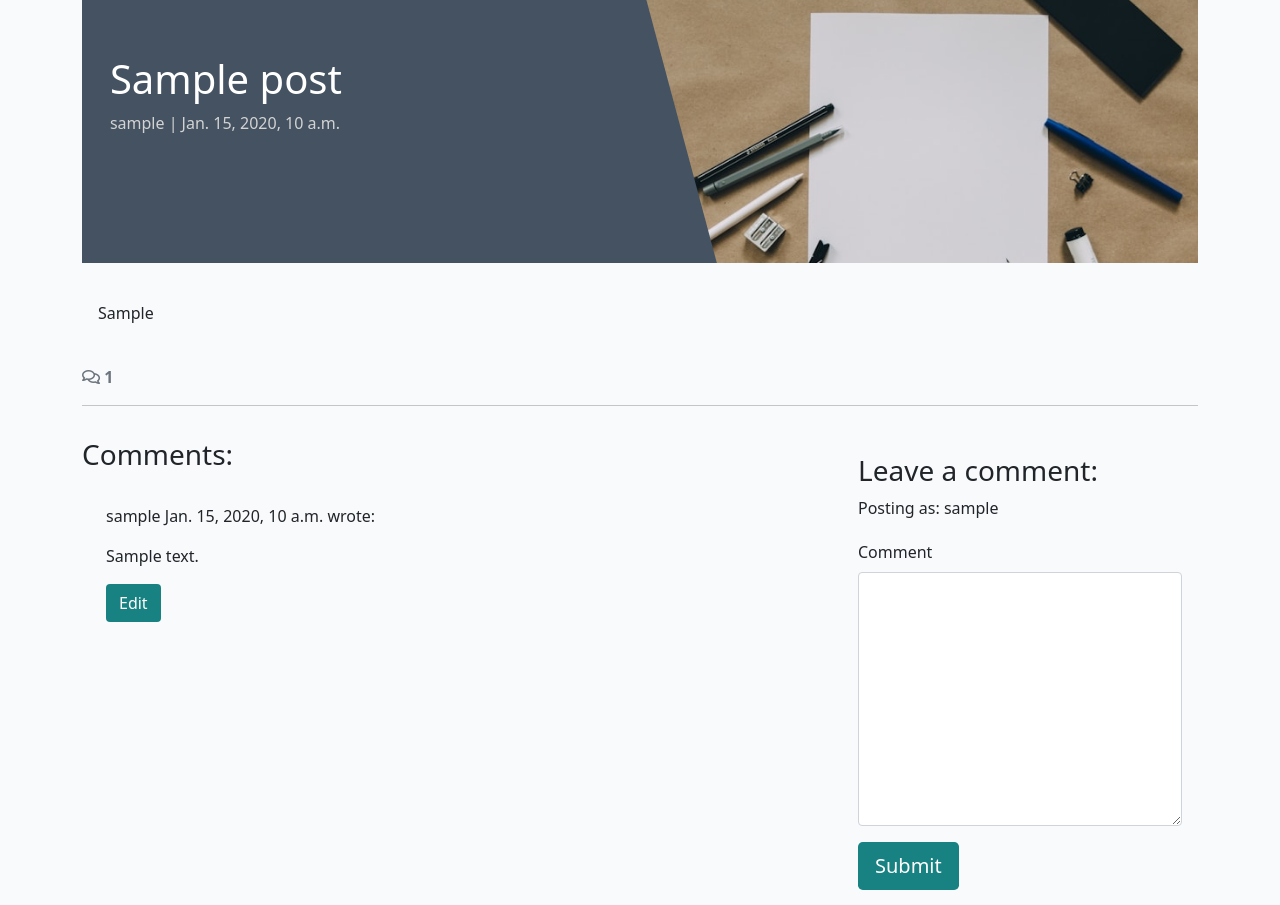
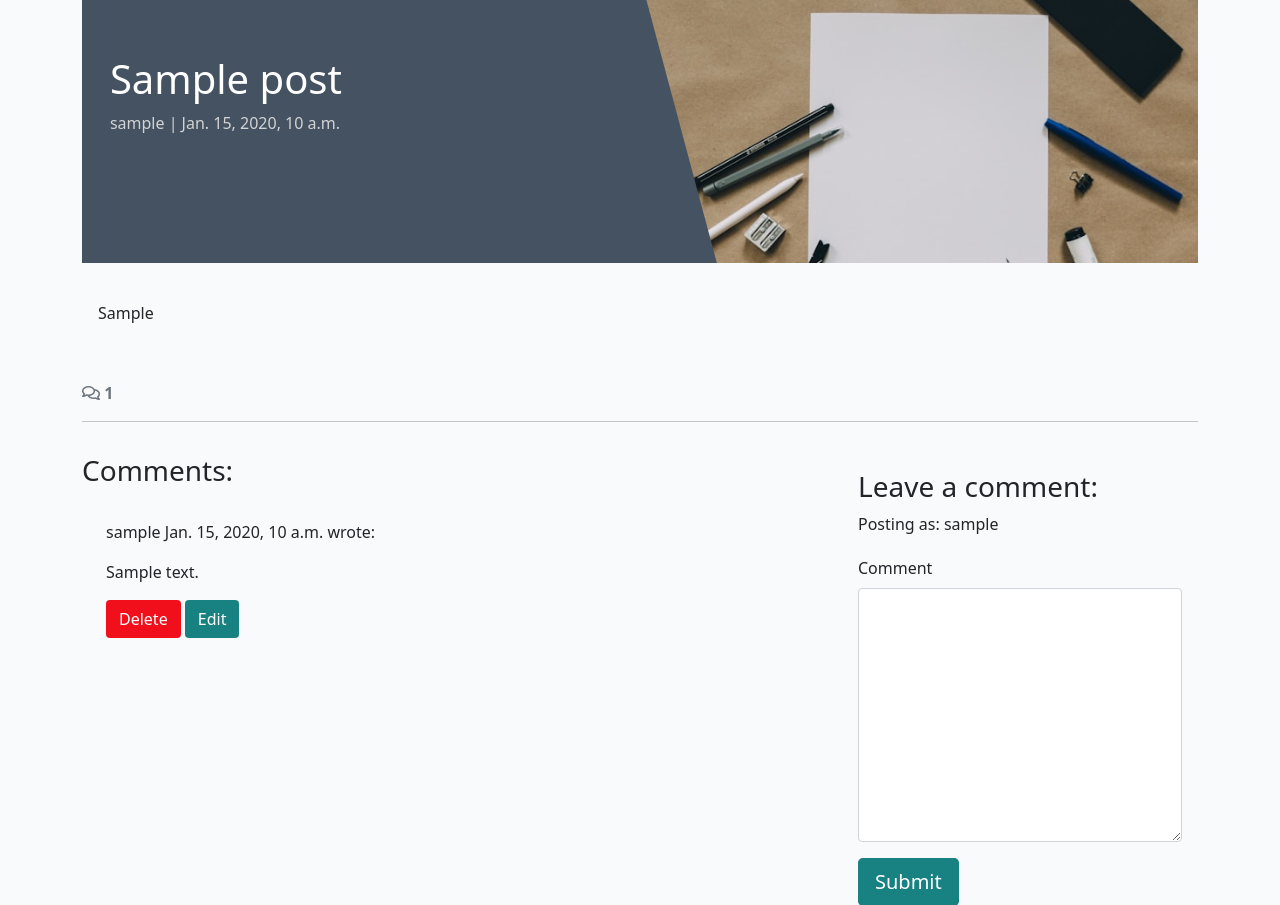
Before and after one commit to IainJackson90/pp4-holiday-dreams, a Django app: a page that uses blog/templates/blog/post_detail.html in a window 1280 px wide. Shown: the part 123-1028 px from the top of the page. Run offline with Django 4.2, Linux system fonts and the light colour scheme; a user stored in the database is signed in; tables that the repository leaves empty hold one stand-in row (values such as "Sample post"); parts of the project's set-up code (start-up, migrations or seed data) failed here and were passed over; some libraries are stand-ins or nearby versions.

Commit message:
Add: Delete functionality to comments

```diff
--- a/blog/templates/blog/post_detail.html
+++ b/blog/templates/blog/post_detail.html
@@ -26,7 +26,12 @@
                 <!-- Use the | safe filter inside the template tags -->
                 <p class="card-text">
                     {{ post.experience | safe }}
+                    {{ recommendation.restaurants | safe }}
                     <!--Come back here and add a better layout-->
+                    {{ recommendation.restaurants | safe }}
+                </p>
+                <p class="card-text">
+                    {{ recommendation.restaurants | safe }}
                 </p>
             </div>
         </div>
@@ -65,6 +70,7 @@
                     </p>
                     {% endif %} -->
                     {% if user.is_authenticated and comment.author == user %}
+                    <button class="btn btn-delete" comment_id="{{ comment.id }}">Delete</button>
                     <button class="btn btn-edit" comment_id="{{ comment.id }}">Edit</button>
                     {% endif %}
                 </div>
@@ -91,6 +97,31 @@
     </div>
 </div>
 
+<!-- Delete confirmation modal -->
+<div class="modal fade" id="deleteModal" tabindex="-1"
+  aria-labelledby="deleteModalLabel" aria-hidden="true">
+  <div class="modal-dialog">
+    <div class="modal-content">
+      <div class="modal-header">
+        <h5 class="modal-title"
+          id="deleteModalLabel">Delete comment?</h5>
+        <button type="button" class="btn-close"
+          data-bs-dismiss="modal" aria-label="Close"></button>
+      </div>
+      <div class="modal-body">
+        Are you sure you want to delete your comment?
+        This action cannot be undone.
+      </div>
+      <div class="modal-footer">
+        <button type="button" class="btn btn-secondary"
+          data-bs-dismiss="modal">Close</button>
+        <a id="deleteConfirm" href="#" class="btn
+          btn-danger">Delete</a>
+      </div>
+    </div>
+  </div>
+</div>
+
 {% endblock content %}
 
 {% block commentjs %}
--- a/blog/urls.py
+++ b/blog/urls.py
@@ -6,4 +6,6 @@ urlpatterns = [
     path('<slug:slug>/', views.post_detail, name="post_detail"),
     path('<slug:slug>/edit_comment/<int:comment_id>',
         views.comment_edit, name='comment_edit'),
+    path('<slug:slug>/delete_comment/<int:comment_id>',
+         views.comment_delete, name='comment_delete'),
 ]
--- a/blog/views.py
+++ b/blog/views.py
@@ -2,7 +2,7 @@ from django.shortcuts import render, get_object_or_404, reverse
 from django.views import generic
 from django.contrib import messages
 from django.http import HttpResponseRedirect
-from .models import Post, Comment
+from .models import Post, Comment, Recommendation
 from .forms import CommentForm
 
 # Create your views here.
@@ -61,6 +61,35 @@ def post_detail(request, slug):
 )
 
 
+def recommendation_detail(request, Post, post_id):
+    """
+    Display an individual :model:`blog.Post`.
+
+    **Context**
+
+    ``post``
+        An instance of :model:`blog.Post`.
+
+    **Template:**
+
+    :template:`blog/post_detail.html`
+    """
+
+    queryset = Recommendation.objects
+    # recommendation = get_object_or_404(queryset, slug=slug)
+    recommendation = get_object_or_404(Post, pk=post_id)
+    # recommendation = Recommendation
+
+    return render(
+        request,
+        "blog/post_detail.html",
+        {
+            "post": post,
+            "recommendation": recommendation
+        },
+    )
+
+
 def comment_edit(request, slug, comment_id):
     """
     view to edit comments
@@ -82,3 +111,20 @@ def comment_edit(request, slug, comment_id):
             messages.add_message(request, messages.ERROR, 'Error updating comment!')
 
     return HttpResponseRedirect(reverse('post_detail', args=[slug]))
+
+
+def comment_delete(request, slug, comment_id):
+    """
+    view to delete comment
+    """
+    queryset = Post.objects.filter(status=1)
+    post = get_object_or_404(queryset, slug=slug)
+    comment = get_object_or_404(Comment, pk=comment_id)
+
+    if comment.author == request.user:
+        comment.delete()
+        messages.add_message(request, messages.SUCCESS, 'Comment deleted!')
+    else:
+        messages.add_message(request, messages.ERROR, 'You can only delete your own comments!')
+
+    return HttpResponseRedirect(reverse('post_detail', args=[slug]))
--- a/holidaydreams/settings.py
+++ b/holidaydreams/settings.py
@@ -29,7 +29,7 @@ TEMPLATES_DIR = os.path.join(BASE_DIR, 'templates')
 SECRET_KEY = os.environ.get("SECRET_KEY")
 
 # SECURITY WARNING: don't run with debug turned on in production!
-DEBUG = True
+DEBUG = False
 
 ALLOWED_HOSTS = ['8000-iainjackson-pp4holidayd-bs4yobnpceh.ws-eu110.gitpod.io',
                  '.herokuapp.com']
--- a/static/js/comments.js
+++ b/static/js/comments.js
@@ -3,7 +3,11 @@ const commentText = document.getElementById("id_body");
 const commentForm = document.getElementById("commentForm");
 const submitButton = document.getElementById("submitButton");
 
-/**
+const deleteModal = new bootstrap.Modal(document.getElementById("deleteModal"));
+const deleteButtons = document.getElementsByClassName("btn-delete");
+const deleteConfirm = document.getElementById("deleteConfirm");
+
+/*
  * Initializes edit functionality for the provided edit buttons.
  *
  * For each button in the `editButtons` collection:
@@ -13,6 +17,7 @@ const submitButton = document.getElementById("submitButton");
  * - Updates the submit button's text to "Update".
  * - Sets the form's action attribute to the `edit_comment/{commentId}` endpoint.
  */
+
 for (let button of editButtons) {
     button.addEventListener("click", (e) => {
         let commentId = e.target.getAttribute("comment_id");
@@ -22,3 +27,21 @@ for (let button of editButtons) {
         commentForm.setAttribute("action", `edit_comment/${commentId}`);
     });
 }
+
+/*
+ * Initializes deletion functionality for the provided delete buttons.
+ *
+ * For each button in the `deleteButtons` collection:
+ * - Retrieves the associated comment's ID upon click.
+ * - Updates the `deleteConfirm` link's href to point to the
+ * deletion endpoint for the specific comment.
+ * - Displays a confirmation modal (`deleteModal`) to prompt
+ * the user for confirmation before deletion.
+ */
+ for (let button of deleteButtons) {
+    button.addEventListener("click", (e) => {
+        let commentId = e.target.getAttribute("comment_id");
+        deleteConfirm.href = `delete_comment/${commentId}`;
+        deleteModal.show();
+    });
+}
```
Lines whose indentation alone changed are shown as unchanged.
